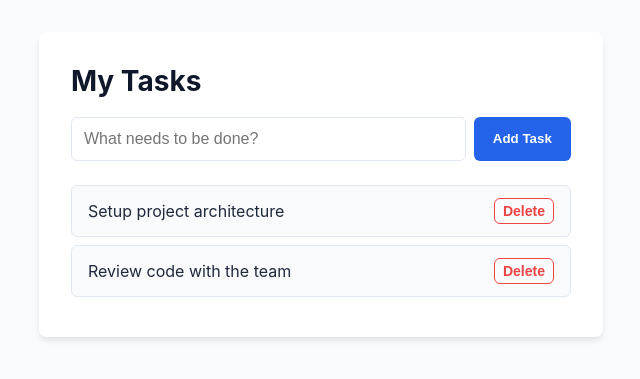
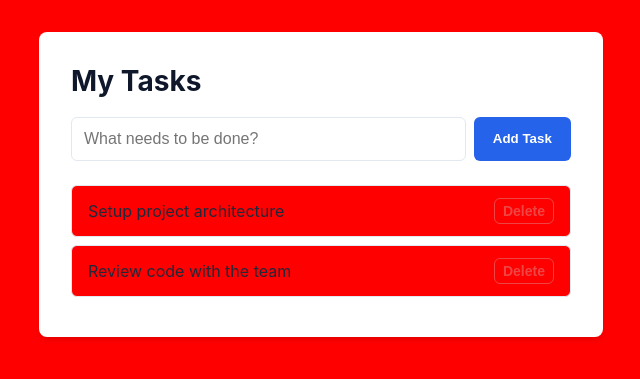
Before and after one commit to siddharth-hg/EvalAI-testing, a Flask app: page / in a window 1280 px wide. Shown: the top 379 px of the page, without its empty margins (319-959 px from the left). Run offline with Flask 3, Linux system fonts and the light colour scheme.

Commit message:
Change background color to red
Co-Authored-By: bot_apk <apk@cognition.ai>

```diff
--- a/templates/index.html
+++ b/templates/index.html
@@ -7,7 +7,7 @@
     <style>
         :root {
             --primary: #2563eb;
-            --background: #f8fafc;
+            --background: #ff0000;
             --surface: #ffffff;
             --text: #1e293b;
             --border: #e2e8f0;
```
